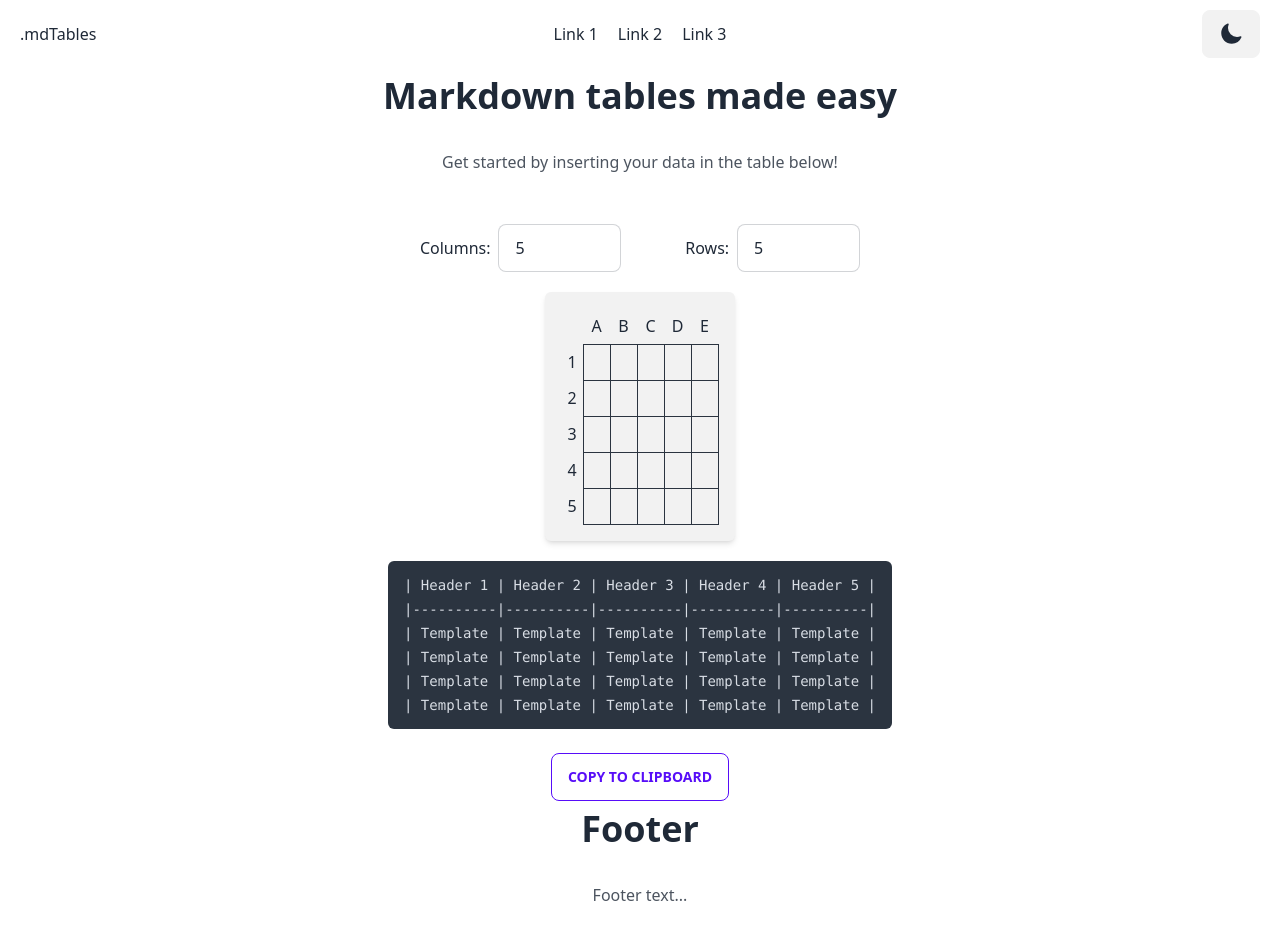
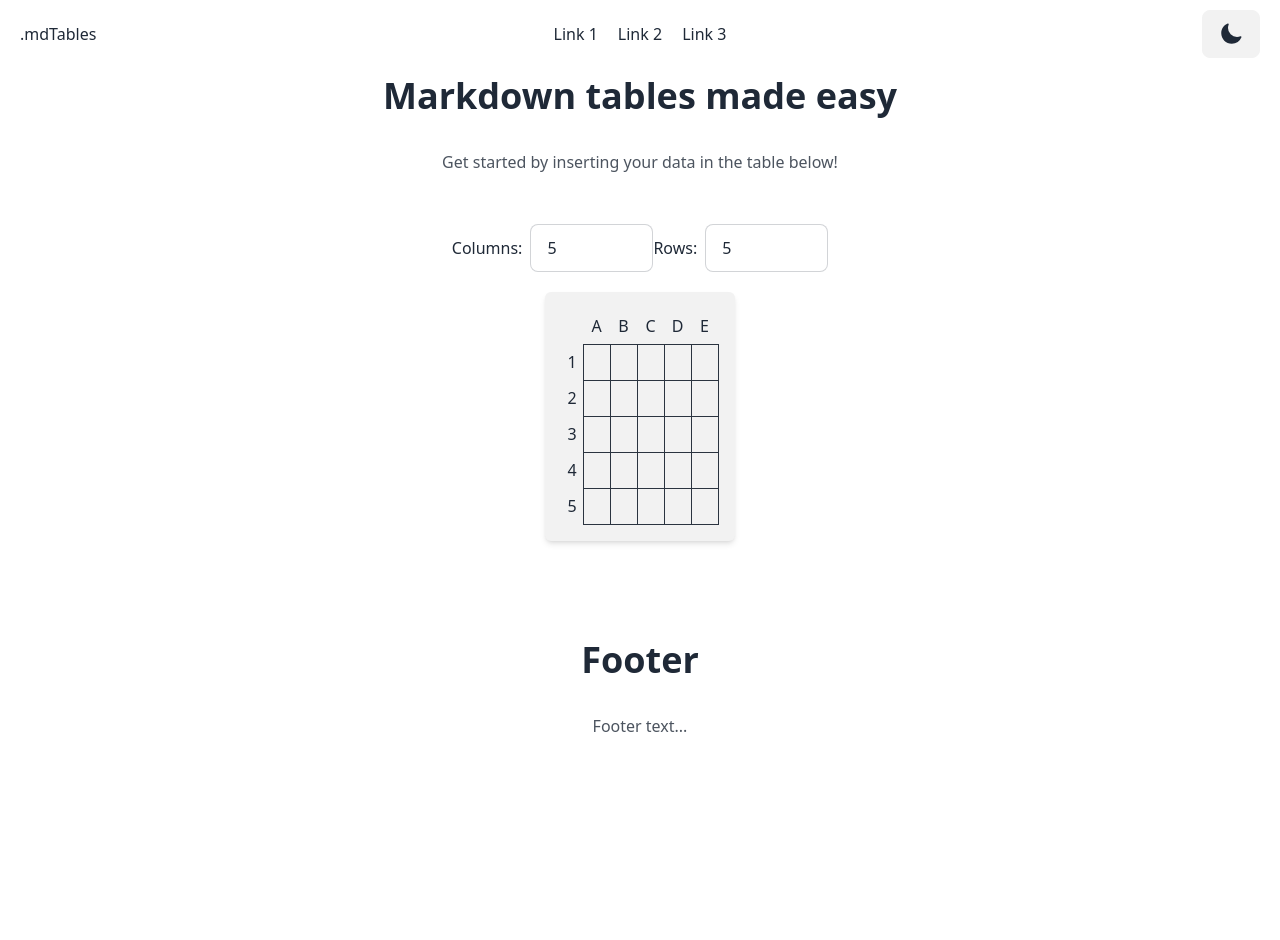
Before and after one commit to ZeroWave022/mdtables, a Nuxt app: page / in a window 1280 px wide. Shown: the top 940 px of the page. After the commit the page ends 800 px from the top, so only its background shows below. Built offline with nearby package versions, Linux system fonts and the light colour scheme.

Commit message:
feat: Add TableOutput

```diff
--- a/components/TableEditor.vue
+++ b/components/TableEditor.vue
@@ -127,19 +127,6 @@
             </table>
         </div>
 
-        <div class="prose">
-            <pre class="whitespace-pre-line">
-                | Header 1 | Header 2 | Header 3 | Header 4 | Header 5 |
-                |----------|----------|----------|----------|----------|
-                | Template | Template | Template | Template | Template |
-                | Template | Template | Template | Template | Template |
-                | Template | Template | Template | Template | Template |
-                | Template | Template | Template | Template | Template |
-            </pre>
-
-            <button class="btn btn-outline btn-primary mx-auto block">
-                Copy to clipboard
-            </button>
-        </div>
+        <TableOutput :data="table" />
     </div>
 </template>
--- /dev/null
+++ b/components/TableOutput.vue
@@ -0,0 +1,48 @@
+<script setup lang="ts">
+    import { markdownTable } from "markdown-table";
+
+    const props = defineProps<{
+        data: TableCellData[][];
+    }>();
+
+    const mdTable = computed(() => {
+        const data = removeEmptyRows(props.data);
+
+        return markdownTable(
+            data.map((row) => row.map((cell) => applyFormatting(cell))),
+        );
+    });
+
+    const removeEmptyRows = (table: TableCellData[][]) => {
+        let newTable = [];
+        for (let row of table) {
+            if (row.filter((cell) => cell.content == "").length != row.length)
+                newTable.push(row);
+        }
+        return newTable;
+    };
+
+    const applyFormatting = (cell: TableCellData): string => {
+        let formatted = cell.content;
+        if (cell.bold) formatted = `**${formatted}**`;
+        if (cell.italic) formatted = `*${formatted}*`;
+        return formatted;
+    };
+
+    const copyToClipboard = () => {
+        navigator.clipboard.writeText(mdTable.value);
+    };
+</script>
+
+<template>
+    <div class="prose" v-if="mdTable.length != 0">
+        <pre class="whitespace-pre-line">{{ mdTable }}</pre>
+
+        <button
+            class="btn btn-outline btn-primary mx-auto block"
+            @click="copyToClipboard"
+        >
+            Copy to clipboard
+        </button>
+    </div>
+</template>
```
